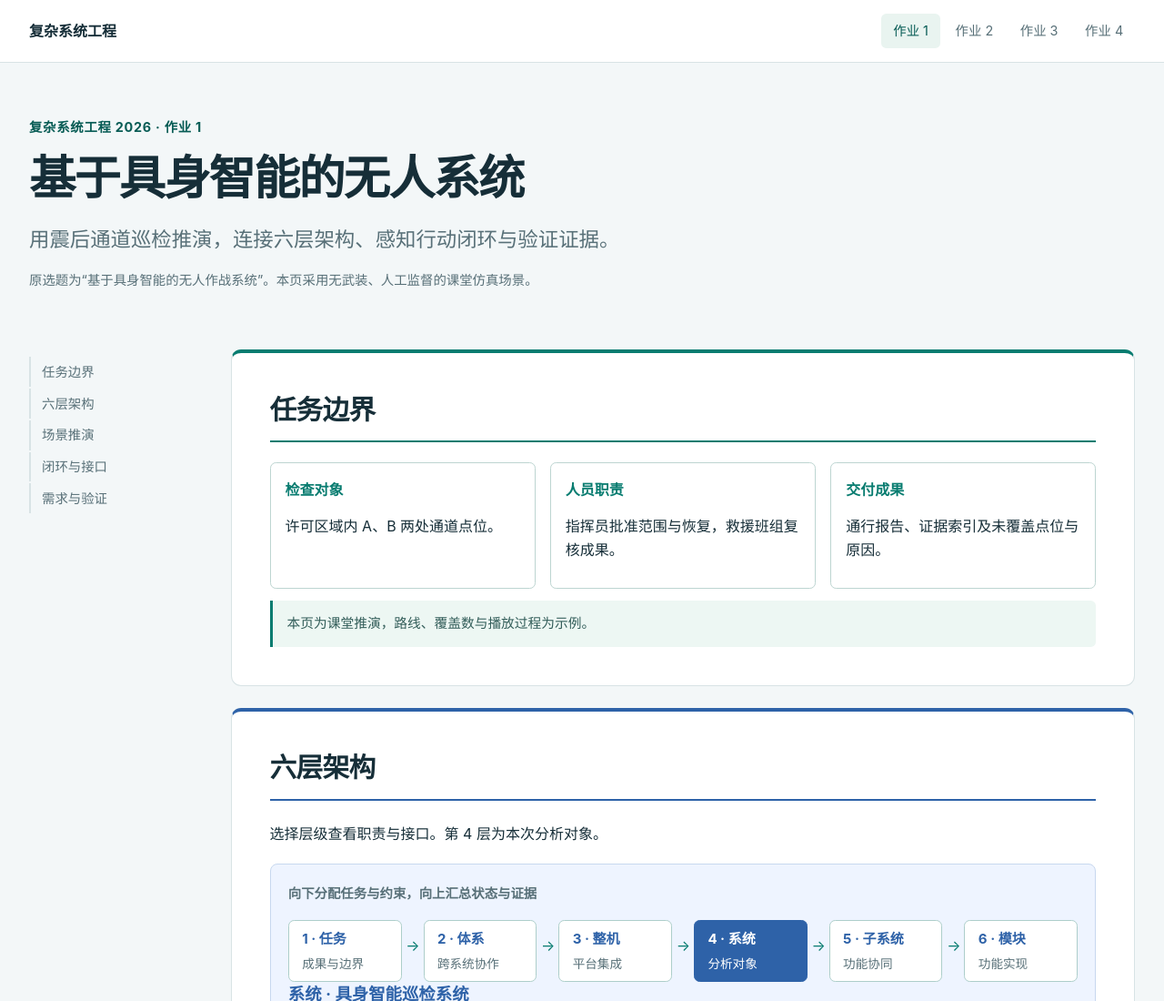
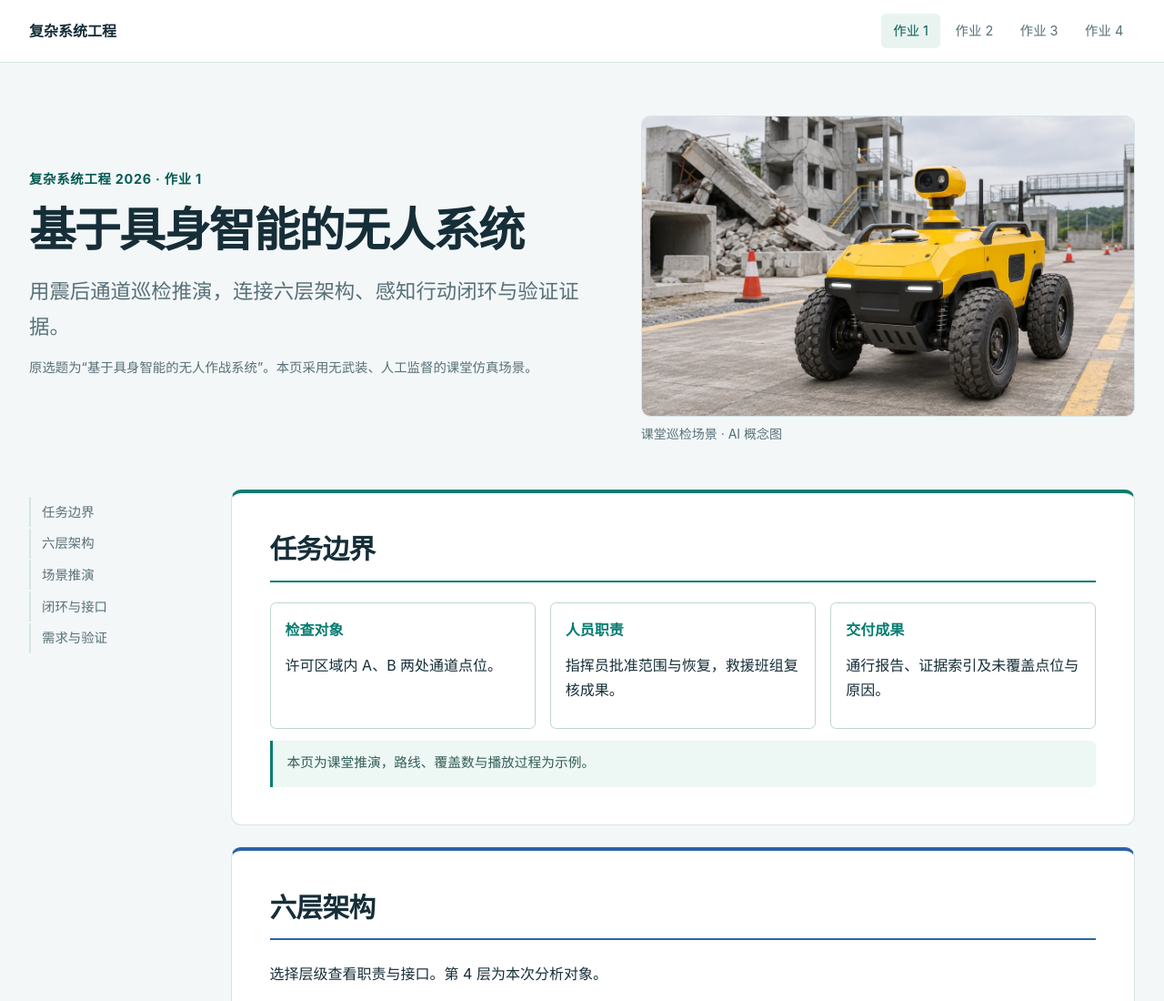
Before and after one commit to gk37425601/complex-systems-engineering-2026, a plain HTML site: page index.html in a window 1280 px wide. Shown: the top 1100 px of the page at 91% size. Drawn offline with Linux system fonts and the light colour scheme.

Commit message:
Add platform and operating-scene concept images

```diff
--- a/assets/course.css
+++ b/assets/course.css
@@ -48,6 +48,23 @@ progress { width: 100%; height: .6rem; accent-color: var(--accent); }
 .site-nav a { padding: .4rem .8rem; color: var(--muted); border-radius: .35rem; font-size: .9rem; text-decoration: none; white-space: nowrap; }
 .site-nav a:hover, .site-nav a[aria-current="page"] { color: var(--accent-dark); background: var(--soft); }
 .hero { padding-block: 3.6rem 3.2rem; }
+.hero-layout { display: grid; grid-template-columns: minmax(0, 1.15fr) minmax(0, 1fr); align-items: center; gap: clamp(1.5rem, 4vw, 3rem); }
+.hero-layout > * { min-width: 0; }
+.hero-visual { display: flex; flex-direction: column; min-width: 0; max-height: 360px; margin: 0; }
+.hero-visual img {
+  display: block;
+  flex: 1 1 auto;
+  width: 100%;
+  height: auto;
+  min-height: 0;
+  aspect-ratio: 16 / 10;
+  object-fit: cover;
+  border: 1px solid var(--section-line, var(--line));
+  border-radius: 10px;
+  background: var(--section-wash, white);
+}
+.scene-photo { display: block; width: 100%; height: auto; aspect-ratio: 16 / 9; object-fit: cover; border: 1px solid var(--section-line, var(--line)); border-radius: 10px; background: var(--section-wash, white); }
+.hero-visual figcaption, .scene-photo + figcaption { flex: 0 0 auto; margin: .45rem 0 0; color: var(--muted); font-size: 14px; font-weight: 400; line-height: 1.5; }
 .eyebrow { margin: 0 0 .7rem; font-size: .9rem; font-weight: 700; color: var(--accent-dark); letter-spacing: .05em; }
 h1 { margin: 0; font-size: clamp(2rem, 4vw, 3.4rem); line-height: 1.25; letter-spacing: -.035em; font-weight: 760; text-wrap: balance; }
 .lead { margin: 1rem 0 0; font-size: clamp(1.1rem, 2vw, 1.4rem); color: var(--muted); max-width: 55rem; }
@@ -173,6 +190,8 @@ input[type="search"], input[type="number"], select { width: 100%; min-width: 0;
   .site-nav { margin-top: .3rem; }
   .site-nav a { padding: .3rem .65rem; font-size: .85rem; }
   .hero { padding-block: 2rem; }
+  .hero-layout { grid-template-columns: 1fr; gap: 1.25rem; }
+  .hero-visual { width: 100%; max-width: 384px; max-height: 240px; }
   .lead { font-size: 1.1rem; }
   .page-layout { display: block; padding-bottom: 2rem; }
   .toc { position: static; max-height: none; margin-bottom: 1.2rem; padding: 0; display: flex; flex-wrap: wrap; gap: .25rem .6rem; }
@@ -194,6 +213,8 @@ input[type="search"], input[type="number"], select { width: 100%; min-width: 0;
   #condition-panels [hidden] { display: block !important; }
   .container { width: 100%; }
   .hero { padding-block: 0 1.4rem; }
+  .hero-layout { grid-template-columns: minmax(0, 1.15fr) minmax(0, 1fr); gap: 1rem; }
+  .hero-visual { max-height: 180px; }
   h1 { font-size: 25pt; }
   .page-layout { display: block; }
   .card { padding: 0; margin-bottom: 2rem; border: 0; }
--- a/index.html
+++ b/index.html
@@ -16,11 +16,17 @@
     <nav class="site-nav" aria-label="作业导航"><a href="./" aria-current="page">作业 1</a><a href="assignment-2/">作业 2</a><a href="assignment-3/">作业 3</a><a href="assignment-4/">作业 4</a></nav>
   </div>
 </header>
-<section class="container hero" aria-labelledby="page-title">
-  <p class="eyebrow">复杂系统工程 2026 · 作业 1</p>
+<section class="container hero hero-layout" aria-labelledby="page-title">
+<div class="hero-copy">
+<p class="eyebrow">复杂系统工程 2026 · 作业 1</p>
   <h1 id="page-title">基于具身智能的无人系统</h1>
   <p class="lead">用震后通道巡检推演，连接六层架构、感知行动闭环与验证证据。</p>
   <p class="chapter-meta">原选题为“基于具身智能的无人作战系统”。本页采用无武装、人工监督的课堂仿真场景。</p>
+</div>
+<figure class="hero-visual">
+  <img src="assets/rescue-rover.webp" width="1200" height="800" decoding="async" fetchpriority="high" alt="训练场标线通道上的巡检机器人">
+  <figcaption>课堂巡检场景 · AI 概念图</figcaption>
+</figure>
 </section>
 <main class="container page-layout" id="main">
   <aside class="toc" aria-label="本页目录">
```
Also changed, not shown: assignment-2/index.html (+7 -1 lines), assignment-3/index.html (+7 -1 lines), assignment-4/index.html (+7 -1 lines), assets/supervised-operation.webp (added), assets/training-transport.webp (added), assets/wheel-leg-platform.webp (added).
